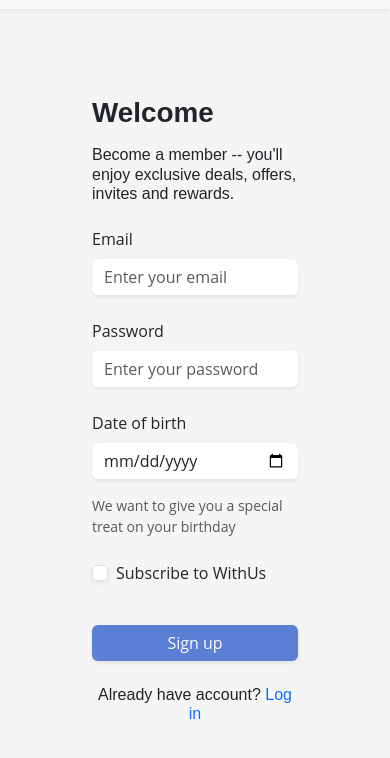
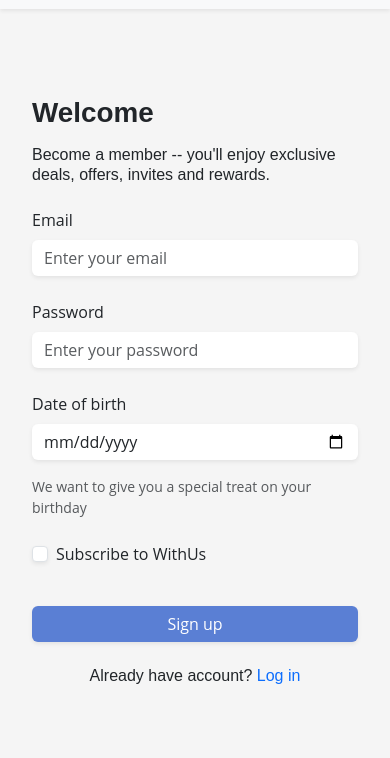
Before and after one commit to JessicaaSun/with-us, a plain HTML site: page html/signup.html in a window 390 px wide. Shown: the part 54-812 px from the top of the page. Drawn offline with nearby package versions, Linux system fonts and the light colour scheme.

Commit message:
edit name

```diff
--- a/css/login.css
+++ b/css/login.css
@@ -25,16 +25,16 @@ body {
     display: none;
   }
   .welcome-section {
-    padding: 150px 0px 50px 0px;
+    padding: 150px 20px 50px 20px !important;
+  }
+  .content-container {
+    padding-left: 70px;
+    padding-right: 70px;
   }
 }
 @media screen and (max-width: 1200px) {
   .welcome-section {
     padding: 150px 80px 0 80px;
-  }
-  .content-container {
-    padding-left: 70px;
-    padding-right: 70px;
   }
 }
 
@@ -54,7 +54,7 @@ img {
   font-weight: 500 !important;
 }
 .sign-in-btn:hover {
-    background-color:  #0b4aa1 !important;
+  background-color: #0b4aa1 !important;
 }
 .si-google-btn:hover {
   background-color: rgb(239, 238, 238) !important;
```
Lines whose indentation alone changed are shown as unchanged.
